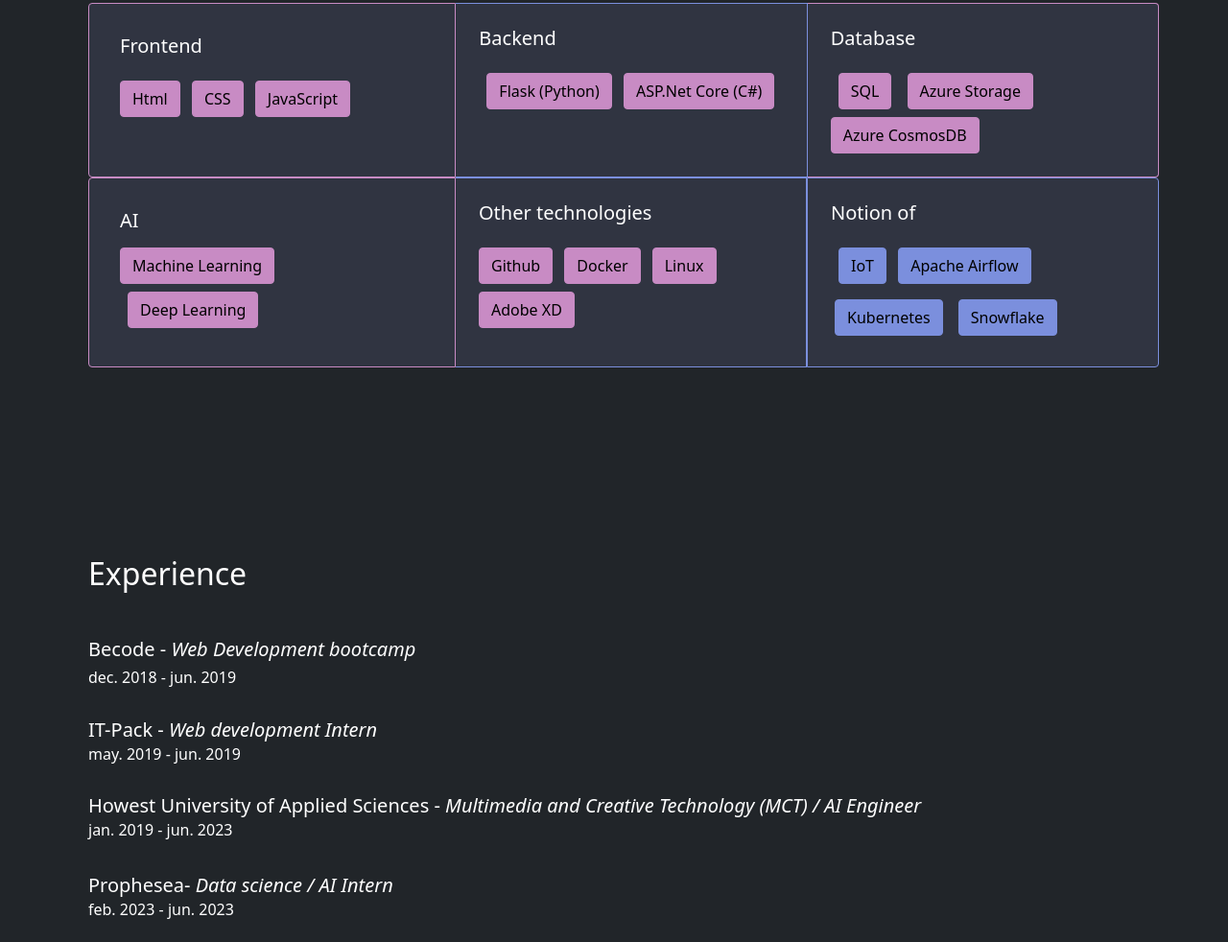
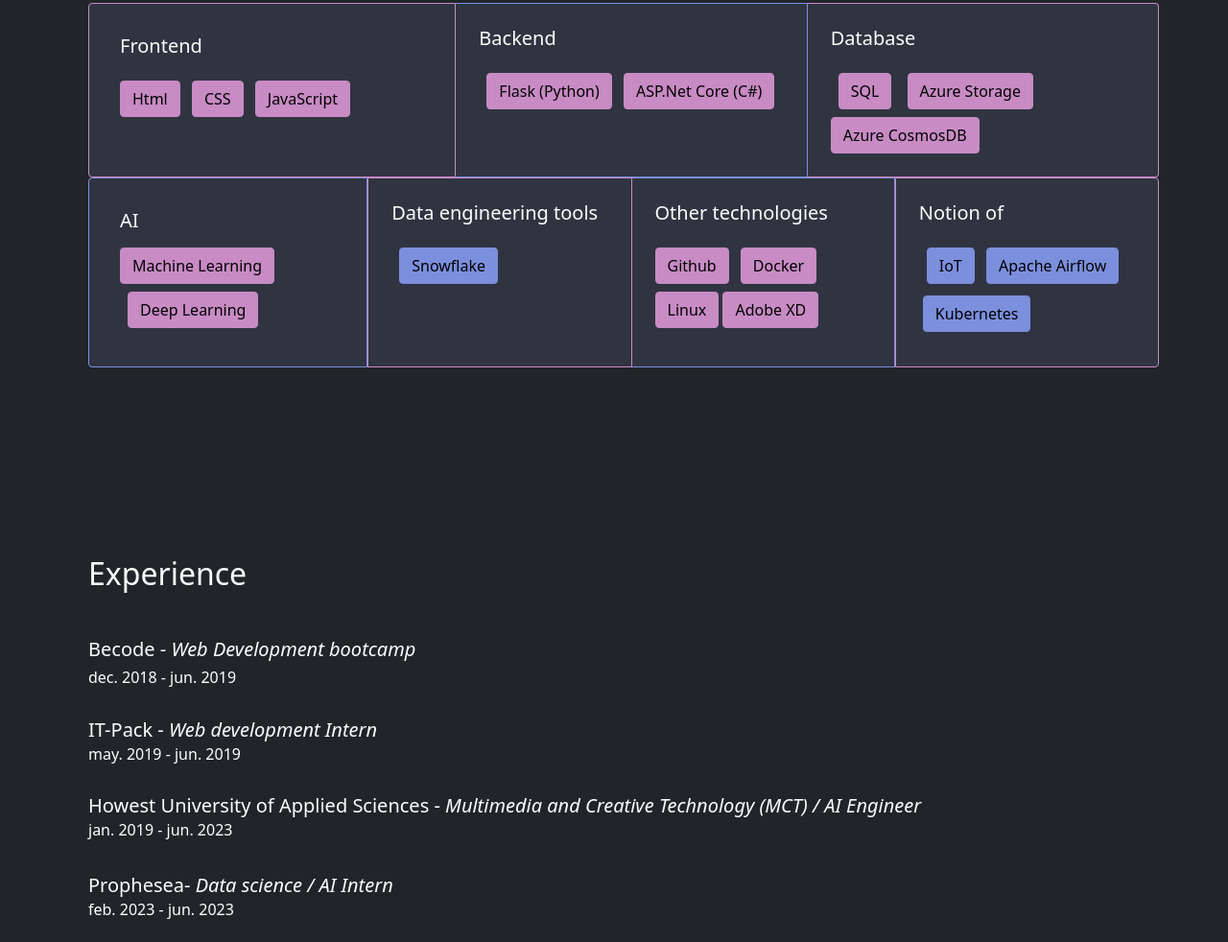
Before and after one commit to dominicho97/dominicho97.github.io, a plain HTML site: page index.html in a window 1280 px wide. Shown: the part 969-1951 px from the top of the page at 96% size. Drawn offline with nearby package versions, Linux system fonts and the light colour scheme.

Commit message:
updated portfolio 19 october  2023

```diff
--- a/index.html
+++ b/index.html
@@ -78,12 +78,25 @@
 
   <div class="card-group">
 
-    <div class="card text-bg-light p-3 border-start border-primary  bg-warning" >
+    <div class="card text-bg-light p-3 border-start border-secondary  bg-warning" >
       <div class="card-body " >
         <h5 class="card-title">AI</h5>
         <p class="card-text"></p>
         <a  class="btn btn-primary">Machine Learning</a>
         <a  class="btn btn-primary m-2">Deep Learning</a>
+      </div>
+    </div>
+
+    <div class="card text-bg-light p-2 border-start border-primary  bg-warning" >
+      <div class="card-body " >
+        <h5 class="card-title">Data engineering tools</h5>
+        <p class="card-text"></p>
+
+        <a  class="btn btn-secondary m-2">Snowflake</a>
+        <!-- <a  class="btn btn-secondary ">Apache Airflow</a>
+        <a  class="btn btn-secondary m-1">Kubernetes</a>
+        <a  class="btn btn-secondary m-2">Snowflake</a> -->
+
       </div>
     </div>
 
@@ -98,7 +111,7 @@
     </div>
   </div>
 
-  <div class="card text-bg-light p-2 border-start border-secondary  bg-warning" >
+  <div class="card text-bg-light p-2 border-start border-primary  bg-warning" >
     <div class="card-body " >
       <h5 class="card-title">Notion of</h5>
       <p class="card-text"></p>
@@ -106,7 +119,7 @@
       <a  class="btn btn-secondary m-2">IoT</a>
       <a  class="btn btn-secondary ">Apache Airflow</a>
       <a  class="btn btn-secondary m-1">Kubernetes</a>
-      <a  class="btn btn-secondary m-2">Snowflake</a>
+
 
     </div>
   </div>
```
